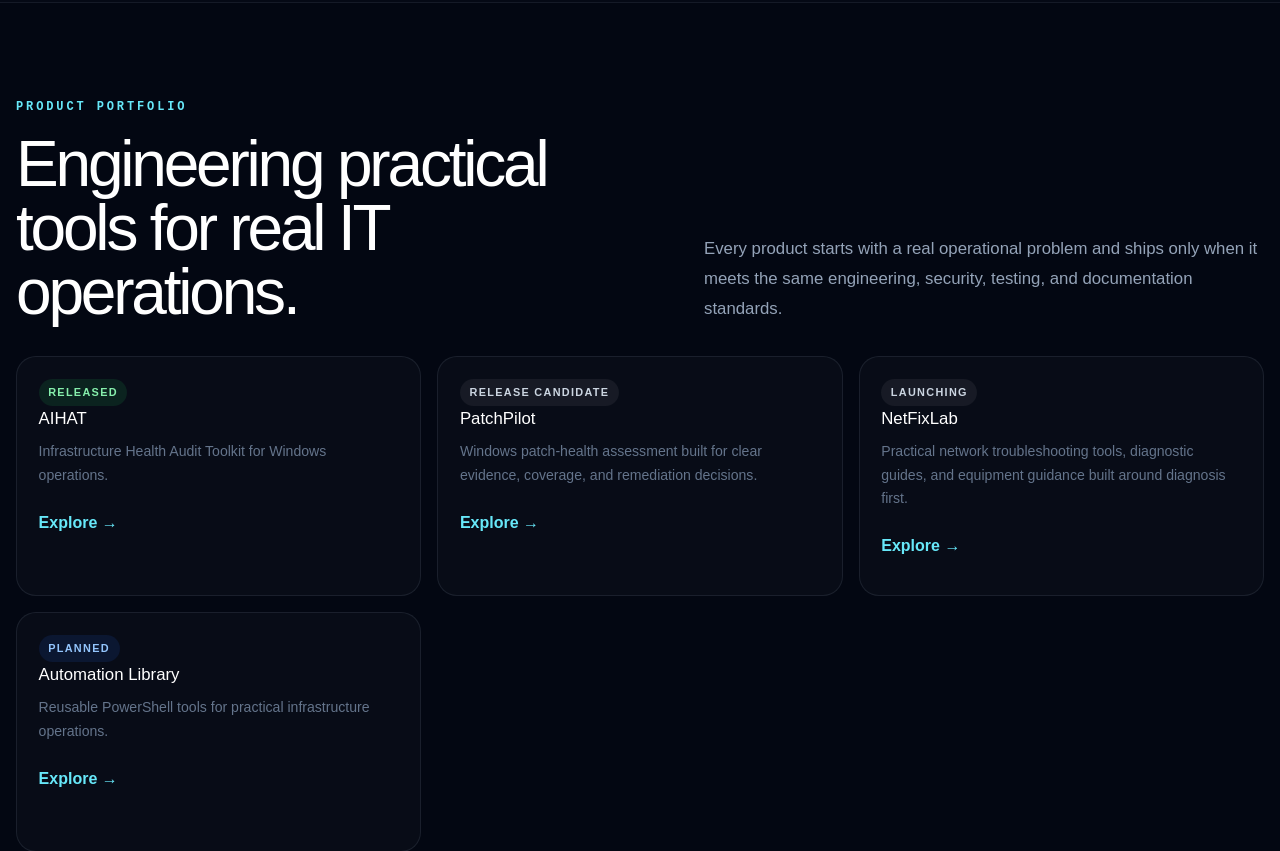
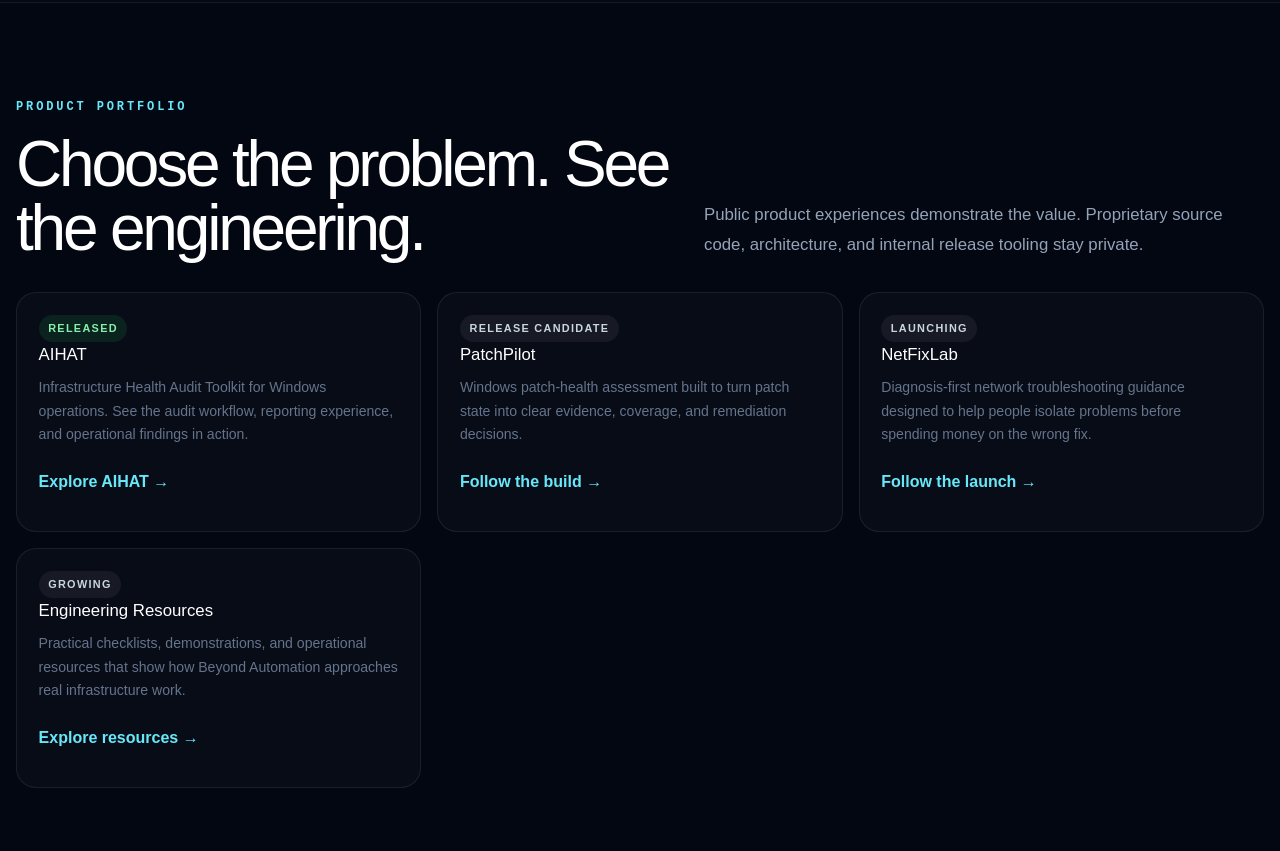
Before and after one commit to Beyond-Automation/beyondautomation-website, a Next.js app: page / in a window 1280 px wide. Shown: the part 6180-7031 px from the top of the page. Built offline with nearby package versions, Linux system fonts and the light colour scheme; no server answers.

Commit message:
BA-WEB-023: Turn product portfolio into launch funnel
Strengthen the Products page around product discovery, purposeful launch CTAs, and private-core/public-proof messaging.

```diff
--- a/src/app/products/page.tsx
+++ b/src/app/products/page.tsx
@@ -5,7 +5,7 @@ import ProductRoadmap from "@/components/ProductRoadmap";
 
 export const metadata: Metadata = {
   title: "Products",
-  description: "Explore Beyond Automation engineering products and product roadmap.",
+  description: "Explore Beyond Automation products for Windows infrastructure health, patch readiness, and network troubleshooting.",
 };
 
 export default function ProductsPage() {
@@ -16,6 +16,11 @@ export default function ProductsPage() {
         <div className="ba-container">
           <p className="ba-launch-eyebrow">Beyond Automation products</p>
           <h1>Engineering software for real IT operations.</h1>
+          <p className="ba-product-lead">
+            Start with the product that solves the problem in front of you. Explore released
+            engineering, see what is approaching launch, and follow the Beyond Automation
+            portfolio as it grows.
+          </p>
         </div>
       </section>
       <ProductRoadmap />
--- a/src/components/ProductRoadmap.tsx
+++ b/src/components/ProductRoadmap.tsx
@@ -2,26 +2,30 @@ const products = [
   {
     name: "AIHAT",
     status: "Released",
-    description: "Infrastructure Health Audit Toolkit for Windows operations.",
+    description: "Infrastructure Health Audit Toolkit for Windows operations. See the audit workflow, reporting experience, and operational findings in action.",
     href: "/aihat",
+    cta: "Explore AIHAT",
   },
   {
     name: "PatchPilot",
     status: "Release Candidate",
-    description: "Windows patch-health assessment built for clear evidence, coverage, and remediation decisions.",
-    href: "/products",
+    description: "Windows patch-health assessment built to turn patch state into clear evidence, coverage, and remediation decisions.",
+    href: "/journal",
+    cta: "Follow the build",
   },
   {
     name: "NetFixLab",
     status: "Launching",
-    description: "Practical network troubleshooting tools, diagnostic guides, and equipment guidance built around diagnosis first.",
-    href: "/products",
+    description: "Diagnosis-first network troubleshooting guidance designed to help people isolate problems before spending money on the wrong fix.",
+    href: "/journal",
+    cta: "Follow the launch",
   },
   {
-    name: "Automation Library",
-    status: "Planned",
-    description: "Reusable PowerShell tools for practical infrastructure operations.",
+    name: "Engineering Resources",
+    status: "Growing",
+    description: "Practical checklists, demonstrations, and operational resources that show how Beyond Automation approaches real infrastructure work.",
     href: "/resources",
+    cta: "Explore resources",
   },
 ];
 
@@ -32,11 +36,11 @@ export default function ProductRoadmap() {
         <div className="ba-growth-header">
           <div>
             <p>Product portfolio</p>
-            <h2>Engineering practical tools for real IT operations.</h2>
+            <h2>Choose the problem. See the engineering.</h2>
           </div>
           <p>
-            Every product starts with a real operational problem and ships only when it
-            meets the same engineering, security, testing, and documentation standards.
+            Public product experiences demonstrate the value. Proprietary source code,
+            architecture, and internal release tooling stay private.
           </p>
         </div>
 
@@ -48,7 +52,7 @@ export default function ProductRoadmap() {
               </span>
               <h3>{product.name}</h3>
               <p>{product.description}</p>
-              <strong>Explore →</strong>
+              <strong>{product.cta} →</strong>
             </a>
           ))}
         </div>
```
